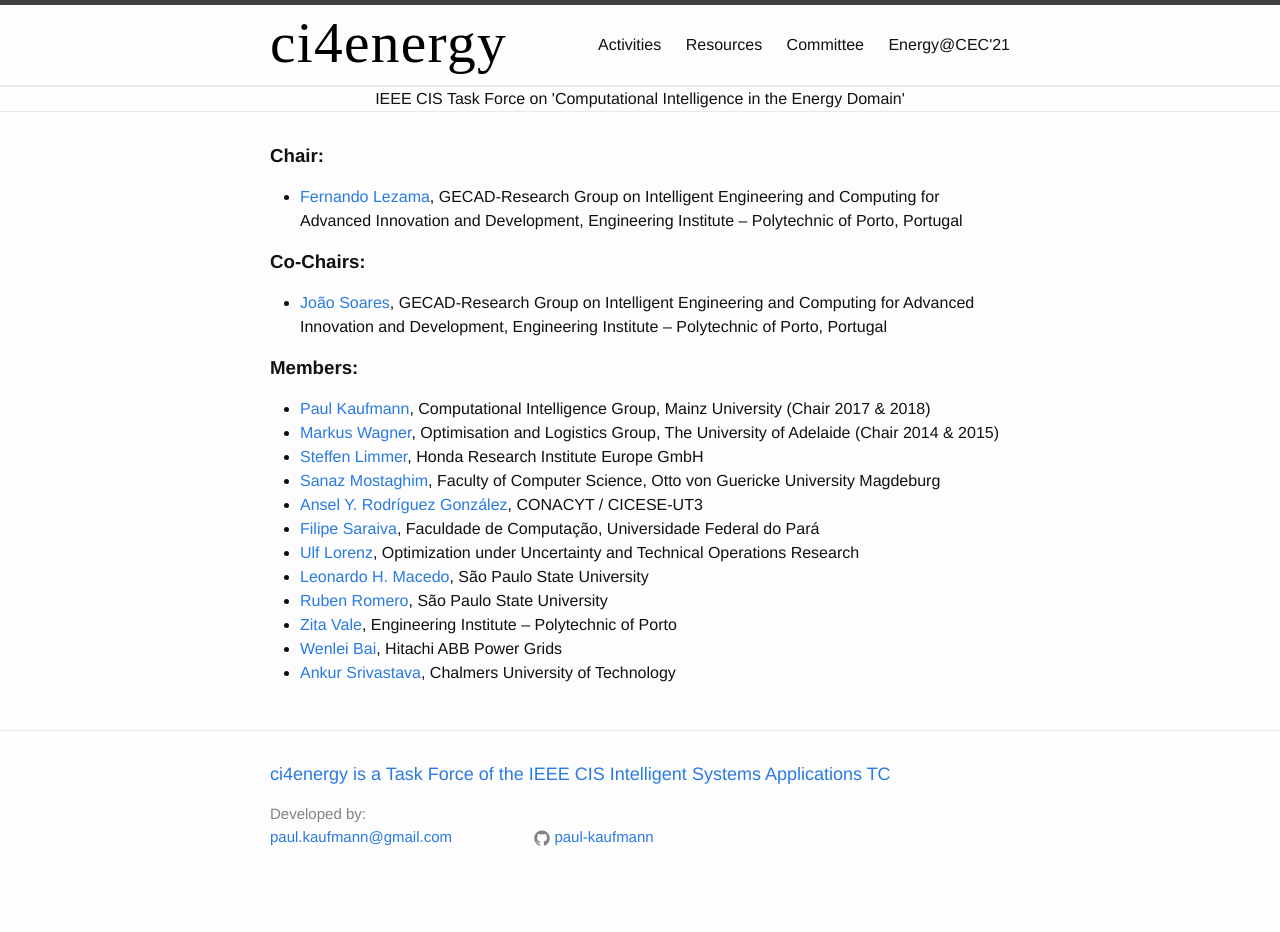
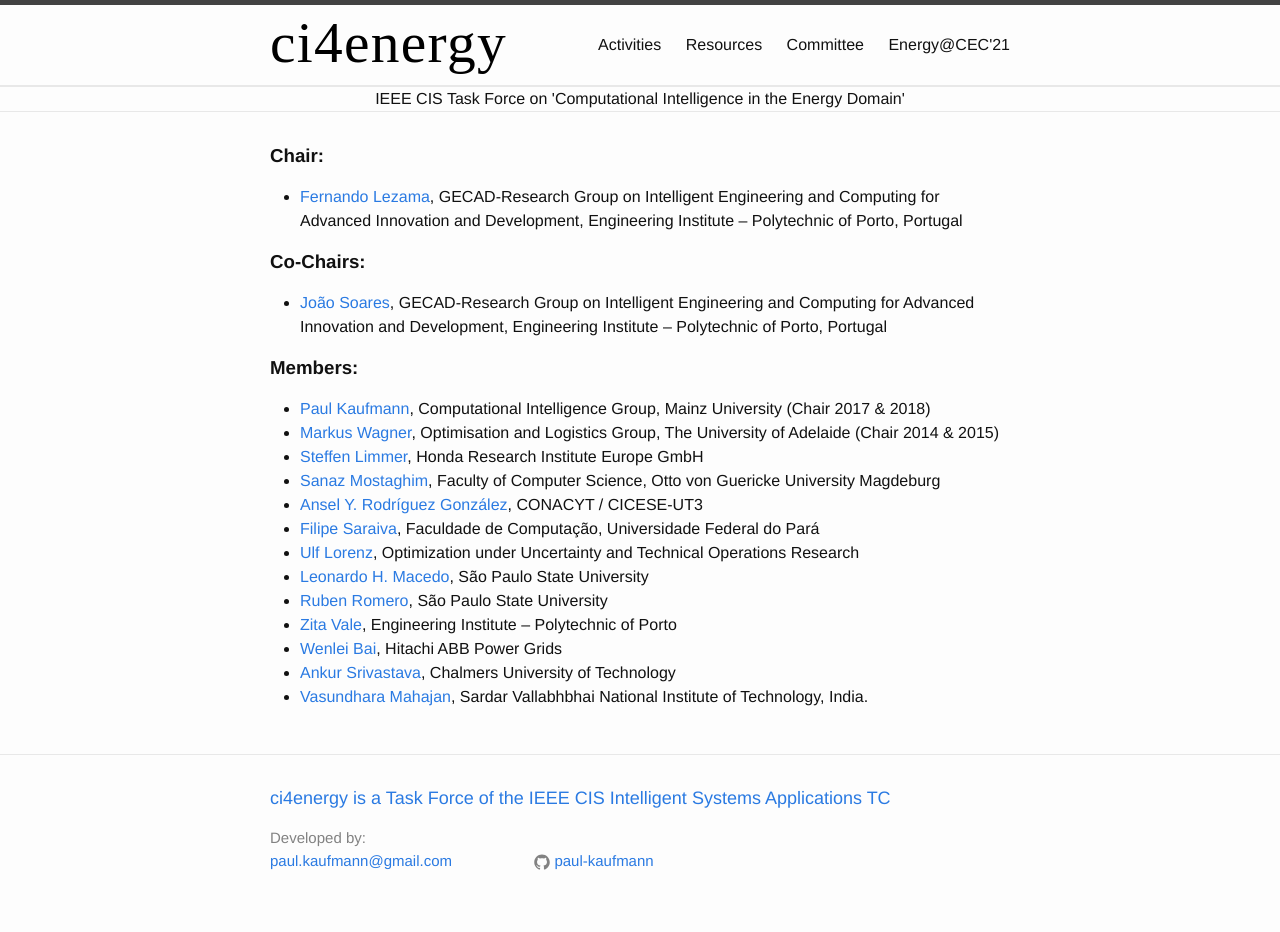
Before and after one commit to ci4energy/ci4energy.github.io, a Jekyll site: the page built from committee.md, in a window 1280 px wide. Built offline with Jekyll 4.4.1, drawn with Linux system fonts in a browser that asks for light colours; before the commit the page ends 908 px from its top, so only the background shows below that.

Commit message:
Update committee.md

```diff
--- a/committee.md
+++ b/committee.md
@@ -28,7 +28,7 @@
 - <a href="http://www.gecad.isep.ipp.pt">Zita Vale</a>, Engineering Institute – Polytechnic of Porto
 - <a href="https://www.linkedin.com/in/bai-wenlei-99629757/">Wenlei Bai</a>, Hitachi ABB Power Grids
 - <a href="http://www.chalmers.se/en/staff/Pages/Ankur-Srivastava.aspx">Ankur Srivastava</a>, Chalmers University of Technology
-
+- <a href="https://sites.google.com/view/dr-vasundhara-mahajan">Vasundhara Mahajan</a>, Sardar Vallabhbhai National Institute of Technology, India.
 
 {% comment %}
 
```
